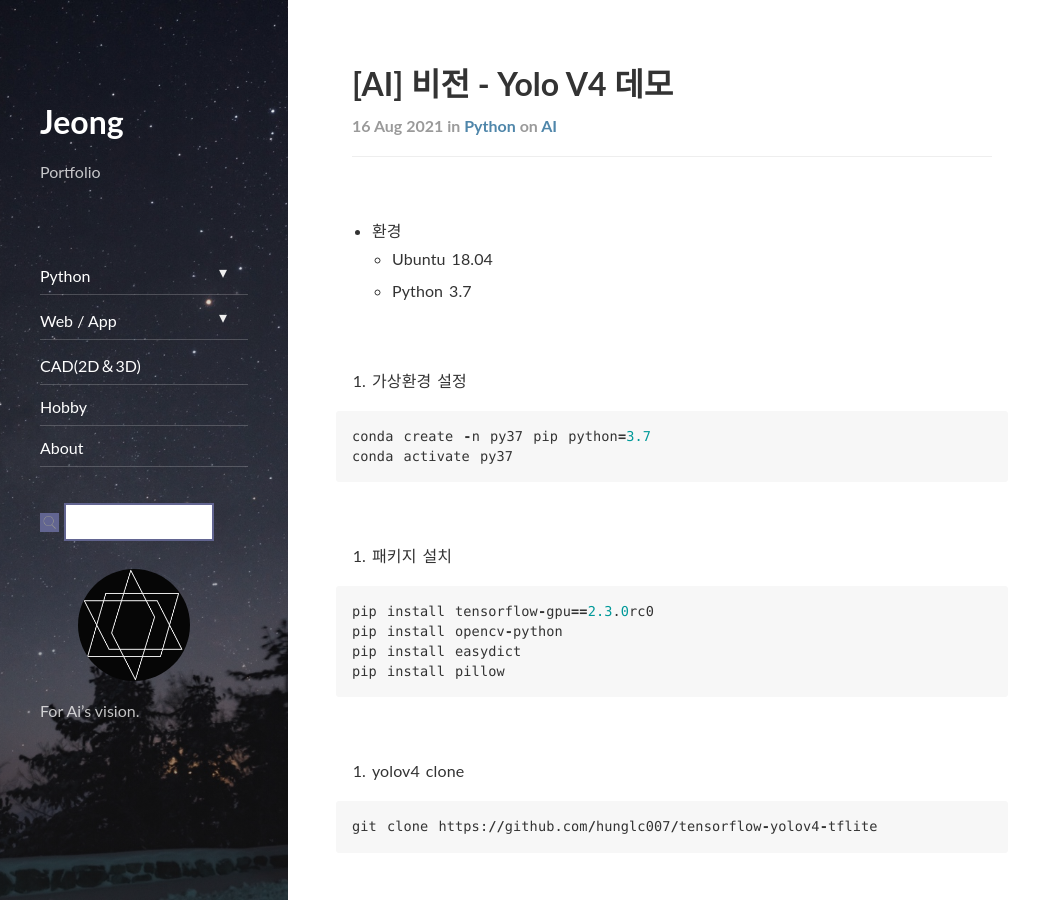
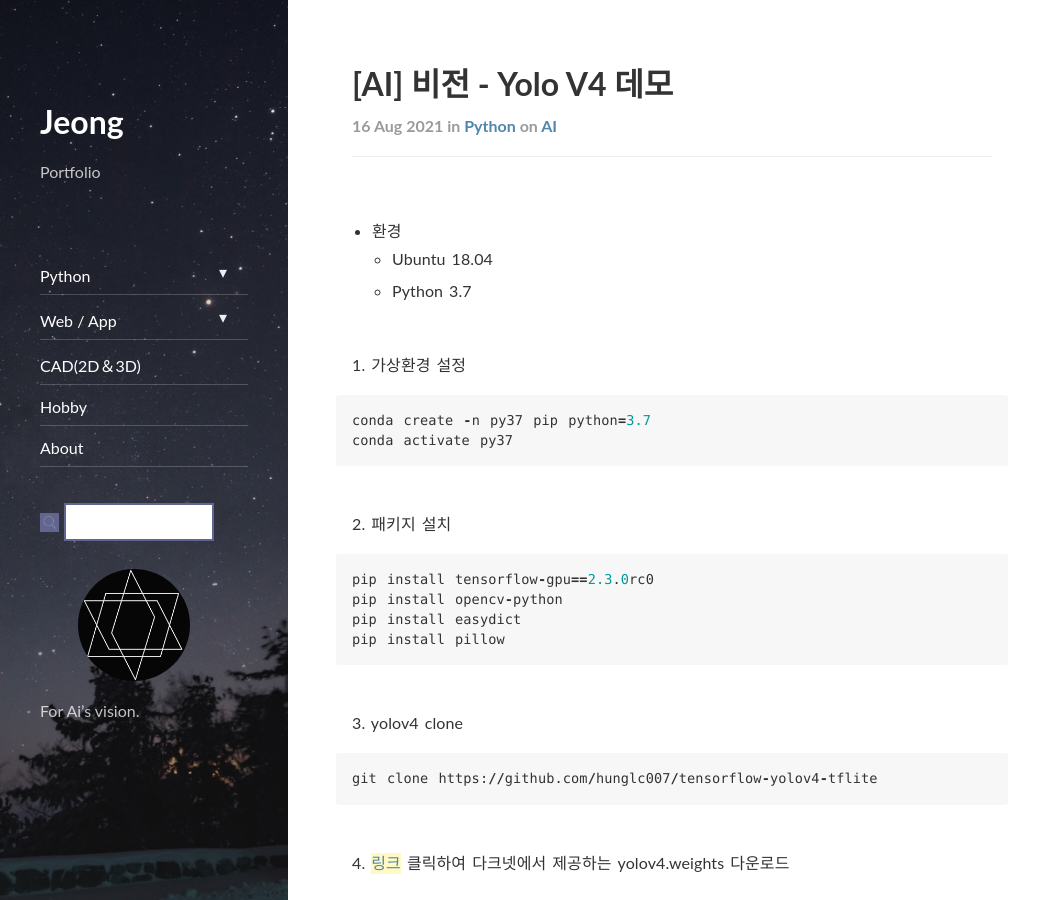
Before and after one commit to JeongJaeyoung0/JeongJaeyoung0.github.io, a Jekyll site: the page built from _posts/2021-08-16-PA-YoloV4Demo.md, in a window 1280 px wide and 900 px high. Shown: the whole window, without its empty margins (0-1055 px from the left). Built offline with Jekyll 4.4.1, drawn with Linux system fonts in a browser that asks for light colours; nearby versions of some CDN libraries; comment, search, counter and statistics services are not loaded; some of the changed text lies outside the part shown.

Commit message:
210816-04-yolov4demo

````diff
--- a/_posts/2021-08-16-PA-YoloV4Demo.md
+++ b/_posts/2021-08-16-PA-YoloV4Demo.md
@@ -11,15 +11,13 @@ comments: true
     * Ubuntu 18.04
     * Python 3.7
 
-<br>
-1. 가상환경 설정
+<br>1. 가상환경 설정
 
 ```python
 conda create -n py37 pip python=3.7
 conda activate py37
 ```
-<br>
-2. 패키지 설치
+<br>2. 패키지 설치
 
 ```python
 pip install tensorflow-gpu==2.3.0rc0
@@ -27,18 +25,16 @@ pip install opencv-python
 pip install easydict
 pip install pillow
 ```
-<br>
-3. yolov4 clone
+<br>3. yolov4 clone
 
 ```python
 git clone https://github.com/hunglc007/tensorflow-yolov4-tflite
 ```
+<br>4. [링크](https://github.com/AlexeyAB/darknet/releases/download/darknet_yolo_v3_optimal/yolov4.weights) 클릭하여 다크넷에서 제공하는 yolov4.weights 다운로드
 <br>
-4. [링크](https://github.com/AlexeyAB/darknet/releases/download/darknet_yolo_v3_optimal/yolov4.weights) 클릭하여 다크넷에서 제공하는 yolov4.weights 다운로드
+<br>5. 4번에서 다운 받은 yolov4.weights 파일을 tensorflow-yolov4-tflite-master\data에 이동
 <br>
-5. 4번에서 다운 받은 yolov4.weights 파일을 tensorflow-yolov4-tflite-master\data에 이동
-<br>
-6. core/utils.py 파일 중 152, 159, 161번 줄 수정
+<br>6. core/utils.py 파일 중 152, 159, 161번 줄 수정
 
 ```
 Line 152 -> c1, c2 = (int(coor[1]), int(coor[0])), (int(coor[3]), int(coor[2]))
@@ -48,8 +44,7 @@ Line 159 -> cv2.rectangle(image, c1, (int(np.float32(c3[0])), int(np.float32(c3[
 Line 161 -> cv2.putText(image, bbox_mess, (c1[0], int(np.float32(c1[1] - 2))), cv2.FONT_HERSHEY_SIMPLEX,
 fontScale, (0, 0, 0), bbox_thick // 2, lineType=cv2.LINE_AA)
 ```
-<br>
-7. tensorflow-yolov4-tflite-master 폴더로 디렉토리 변경
+<br>7. tensorflow-yolov4-tflite-master 폴더로 디렉토리 변경
 
 ```python
 cd tensorflow-yolov4-tflite-master
````
